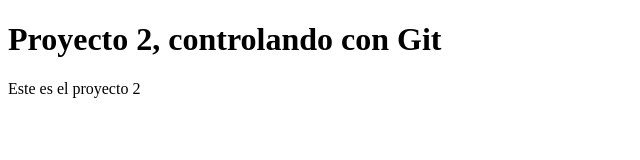
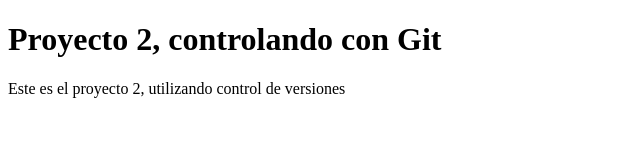
Before and after one commit to jsgdam/Proyecte2, a plain HTML site: page index.html in a window 1280 px wide. Shown: the whole page, without its empty margins (0-640 px from the left). Drawn offline with Linux system fonts and the light colour scheme.

Commit message:
Se han introducido mas texto

```diff
--- a/index.html
+++ b/index.html
@@ -6,6 +6,6 @@
 </head>
 <body>
    <h1>Proyecto 2, controlando con Git</h1>
-   <p>Este es el proyecto 2</p>
+   <p>Este es el proyecto 2, utilizando control de versiones</p>
 </body>
 </html>
```
